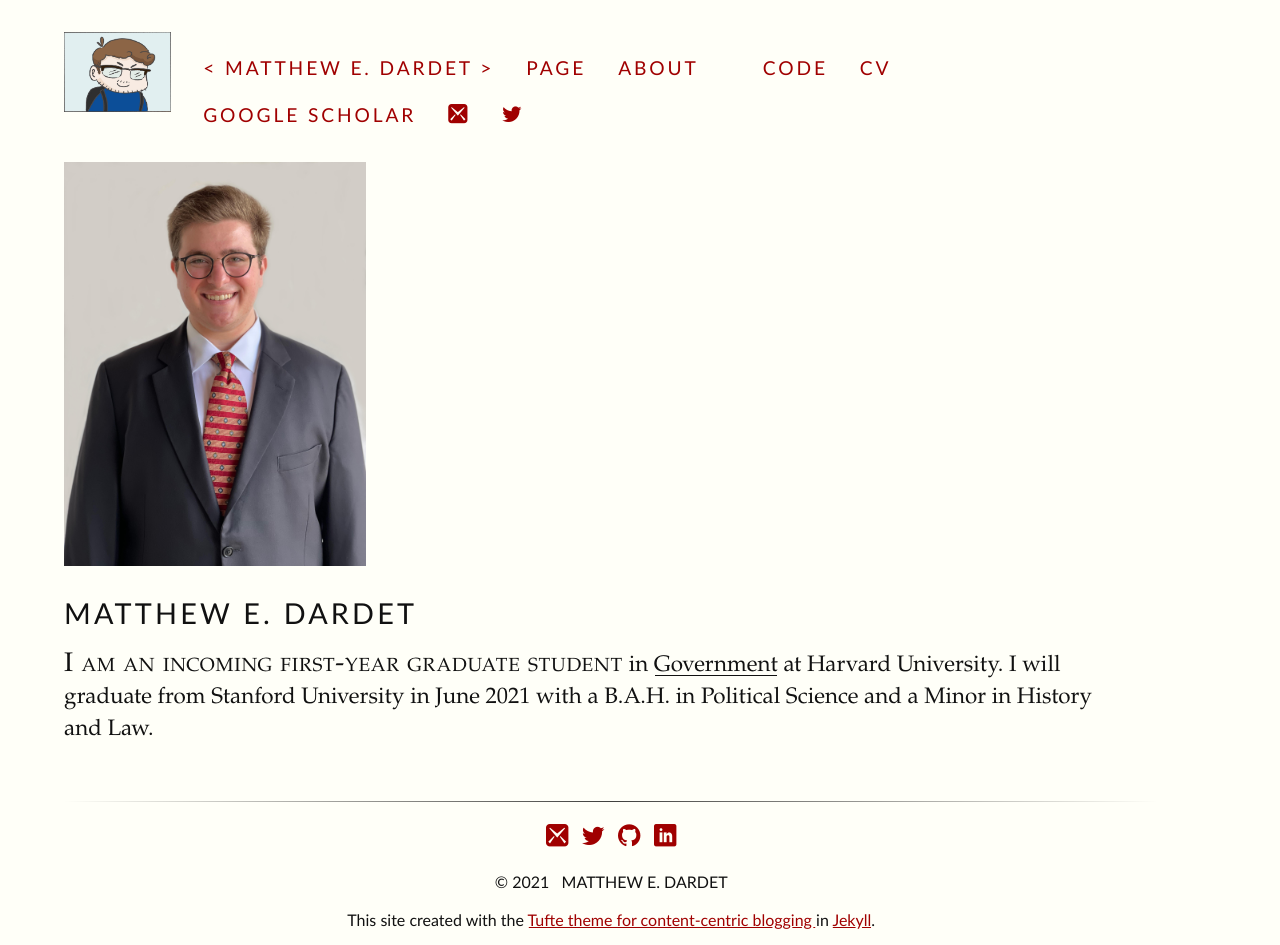
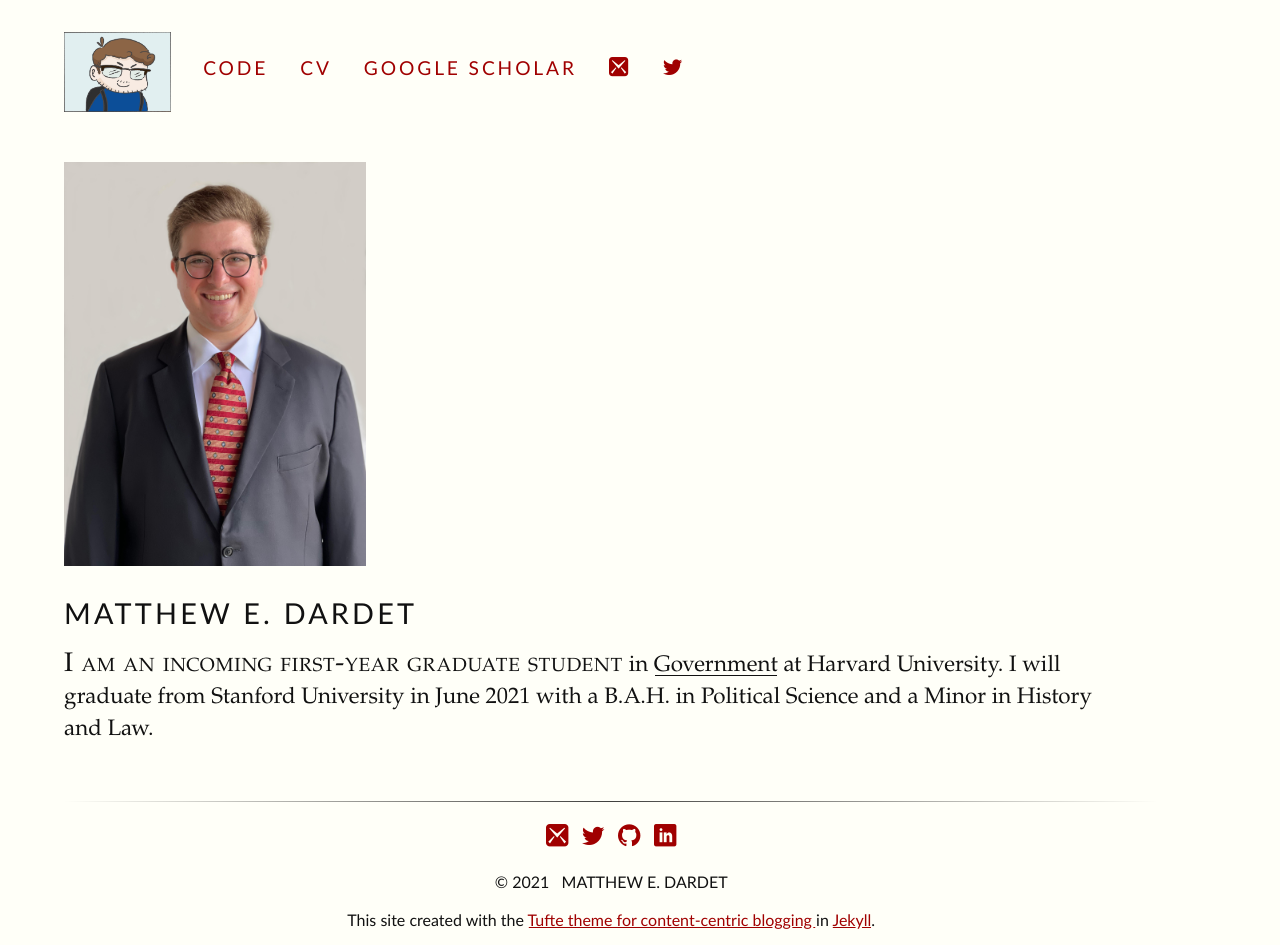
Before and after one commit to matthewdardet/matthewdardet.github.io, a Jekyll site: the page built from index.html, in a window 1280 px wide. Built offline with Jekyll 4.4.1, drawn with Linux system fonts in a browser that asks for light colours; some web fonts are replaced.

Commit message:
Update header.html

```diff
--- a/_includes/header.html
+++ b/_includes/header.html
@@ -2,15 +2,6 @@
 <header>
     <nav class="group">
 		<a href=""><img class="badge" src="{{site.baseurl}}/assets/img/badge_1.jpg" alt="Matthew E. Dardet"></a>
-	        {% for node in site.pages %}
-		    {% unless node.nav_exclude %}
-		        {% if page.url == node.url %}
-		          <a class="active" href="{{node.url | prepend: site.baseurl}}" class="active">{{node.title}}</a>
-		        {% else %}
-		          <a href="{{node.url | prepend: site.baseurl}}">{{node.title}}</a>
-		        {% endif %}
-	            {% endunless %}
-  	        {% endfor %}
 		<a href="https://github.com/matthewdardet">Code</a>
 		<a href="assets/(CV) Matthew E. Dardet.pdf">CV</a>
 		<a href="https://scholar.google.com/citations?user=p5FGWZYAAAAJ&hl=en">Google Scholar</a>
```
